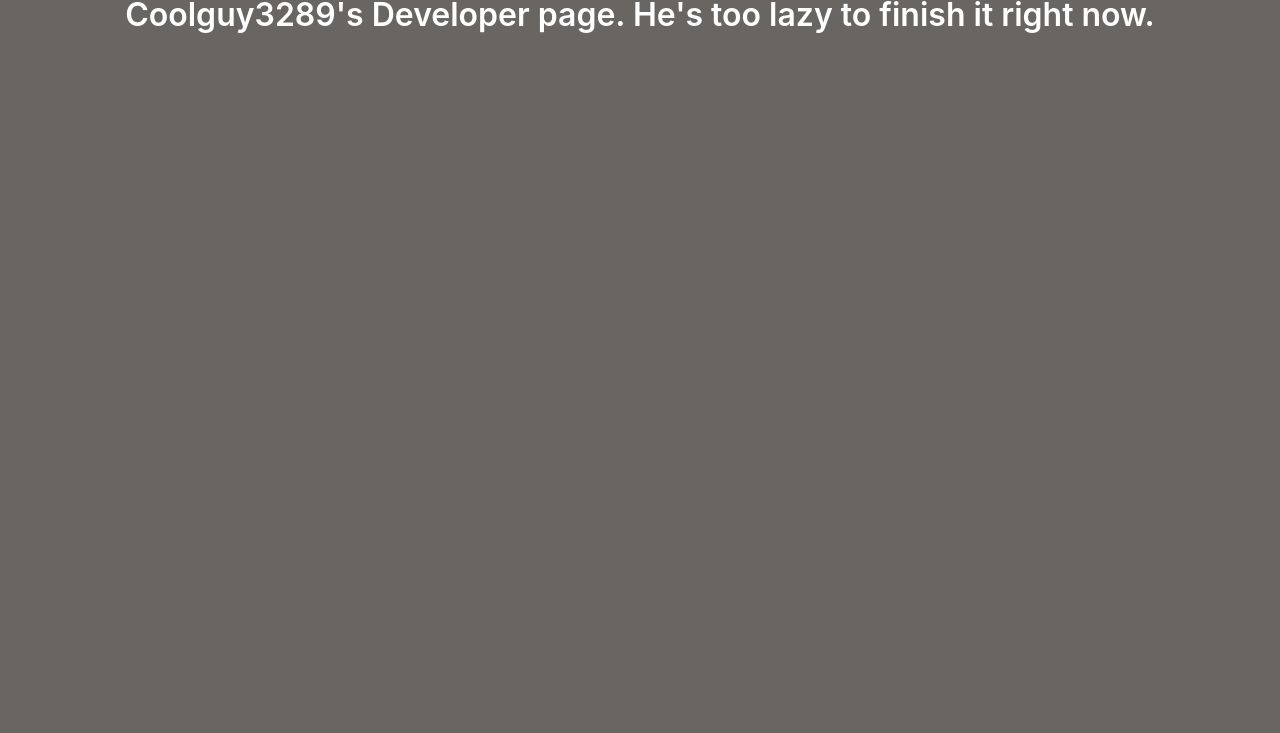
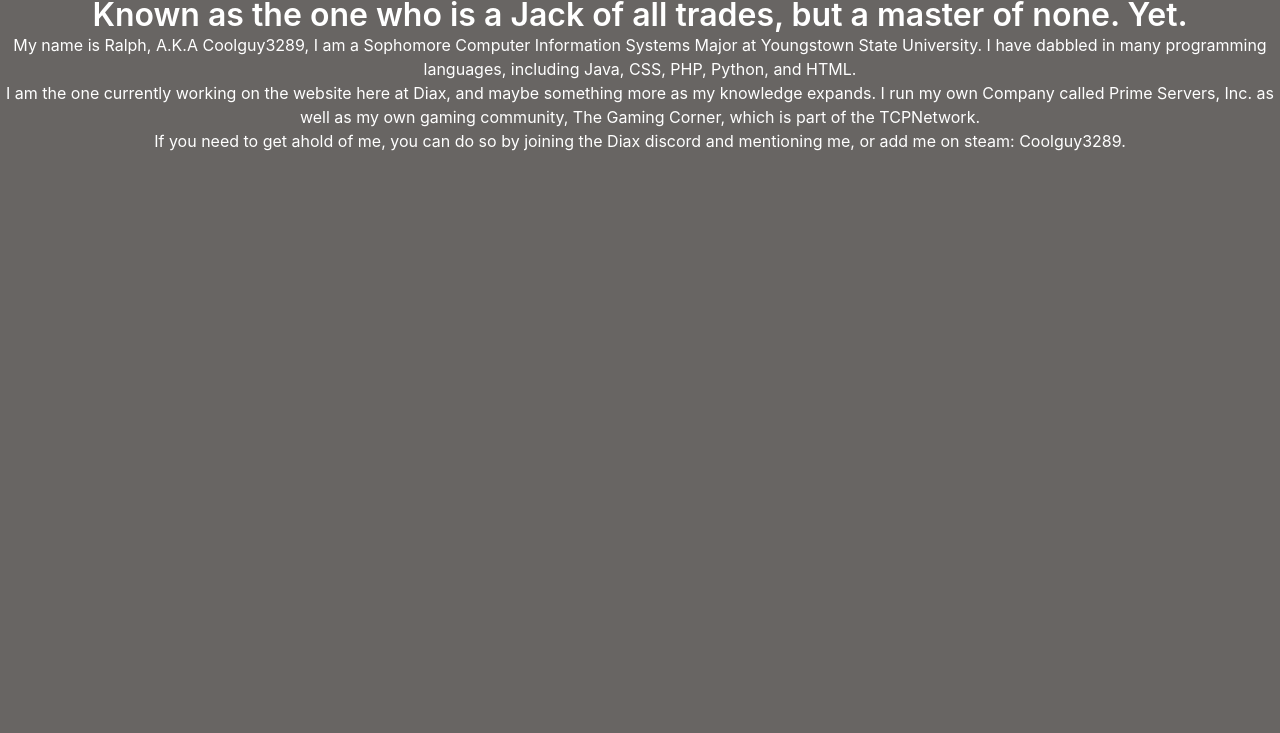
Before and after one commit to diax-software/diax-software.github.io, a plain HTML site: page developers/coolguy3289/index.html in a window 1280 px wide. Shown: the part 67-800 px from the top of the page. Drawn offline with nearby package versions, Linux system fonts and the light colour scheme.

Commit message:
Added Bio of Coolguy's Dev Page.

```diff
--- a/developers/coolguy3289/index.html
+++ b/developers/coolguy3289/index.html
@@ -55,7 +55,15 @@
     </div>
 </nav>-->
 <div class="container">
-<div class="row center title">Coolguy3289's Developer page. He's too lazy to finish it right now.</div>
+<div class="row center title">Known as the one who is a Jack of all trades, but a master of none. Yet.</div>
+</div>
+<div class="row center">
+    <p> My name is Ralph, A.K.A Coolguy3289, I am a Sophomore Computer Information Systems Major at Youngstown State University. I have dabbled in many programming languages, including Java, CSS, PHP, Python, and HTML.</p>
+    <p>I am the one currently working on the website here at Diax, and maybe something more as my knowledge expands. I run my own Company called Prime Servers, Inc. as well as my own gaming community, The Gaming Corner, which is part of the TCPNetwork.</p>
+    <p>If you need to get ahold of me, you can do so by joining the Diax discord and mentioning me, or add me on steam: Coolguy3289.</p>
+
+
+
 </div>
 </body>
 </html>
```
